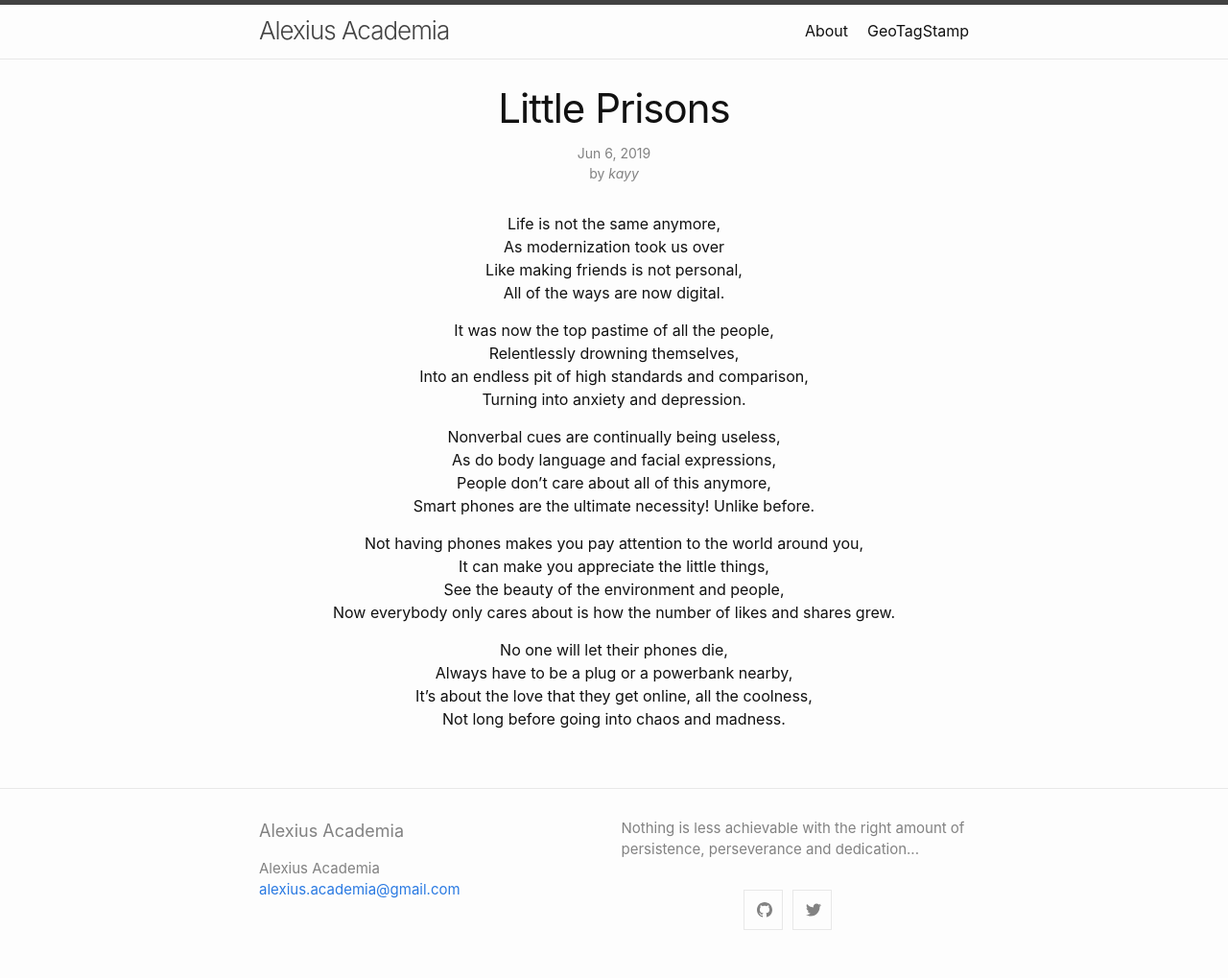
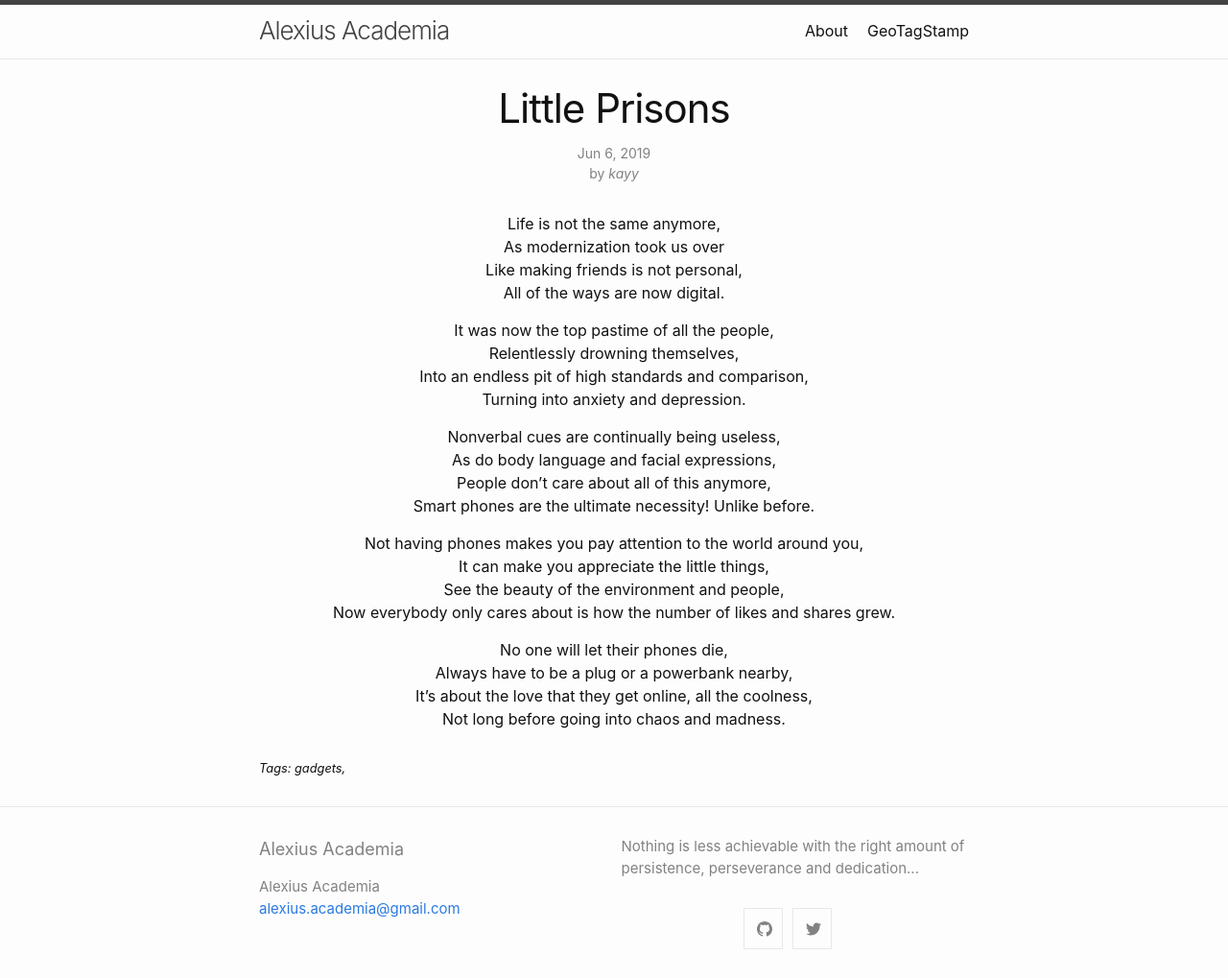
Before and after one commit to alexiusacademia/alexiusacademia.github.io, a Jekyll site: the page built from _posts/2019-06-06-little-prisons.md, in a window 1280 px wide. Shown: the whole page at 96% size. Built offline with Jekyll 4.4.1, drawn with Linux system fonts in a browser that asks for light colours; comment, search, counter and statistics services are not loaded.

Commit message:
Added display for tags.

```diff
--- a/_layouts/poem.html
+++ b/_layouts/poem.html
@@ -23,6 +23,17 @@ layout: default
     {{ content }}
   </div>
 
+  <div class="tags-block">
+    {%- if page.tags -%}
+    Tags:
+      {% for tag in page.tags %}
+        <span>
+          {{ tag }},
+        </span>
+      {% endfor %}
+    {%- endif -%}
+  </div>
+
   {%- if site.disqus.shortname -%}
     {%- include disqus_comments.html -%}
   {%- endif -%}
--- a/_posts/2019-06-06-little-prisons.md
+++ b/_posts/2019-06-06-little-prisons.md
@@ -2,6 +2,7 @@
 layout: poem
 title: Little Prisons
 author: kayy
+tags: [gadgets]
 ---
 Life is not the same anymore,
 As modernization took us over
--- a/assets/css/custom.css
+++ b/assets/css/custom.css
@@ -5,3 +5,8 @@
 .poem-body {
     text-align: center !important;
 }
+
+.tags-block {
+    font-size: 0.8em;
+    font-style: italic;
+}
```
Also changed, not shown: _layouts/post.html (+11 -1 lines).
